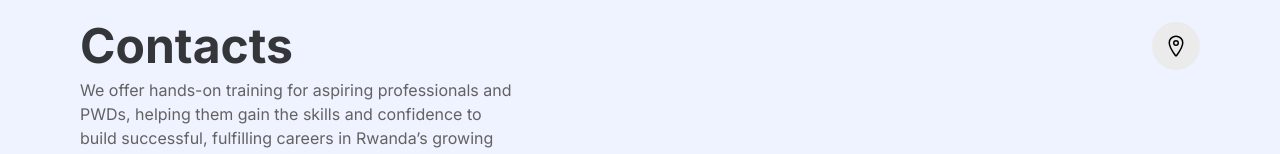
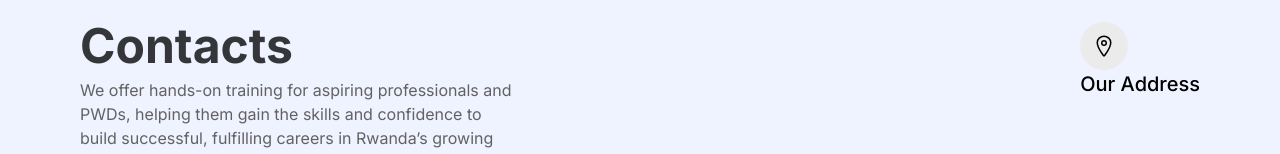
Before and after one commit to mbonikev/hotel_talents_pool, a React (Vite) app: page /#/contacts in a window 1280 px wide. Shown: the part 130-284 px from the top of the page. Built offline with nearby package versions, Linux system fonts and the light colour scheme; what ldrs would draw is missing.

Commit message:
Stalker-commit: src/pages/Contacts.jsx

```diff
--- a/src/pages/Contacts.jsx
+++ b/src/pages/Contacts.jsx
@@ -26,7 +26,7 @@ function Contacts() {
               <div className="h-12 aspect-square rounded-full bg-[#ebebeb] text-2xl flex items-center justify-center">
                 <IoLocationOutline/>
               </div>
-              <p className="text-base font-normal text-[#626262] max-w-[434px]"></p>
+              <p className="text-xl font-medium max-w-[434px]">Our Address</p>
             </div>
           </div>
         </div>
```
